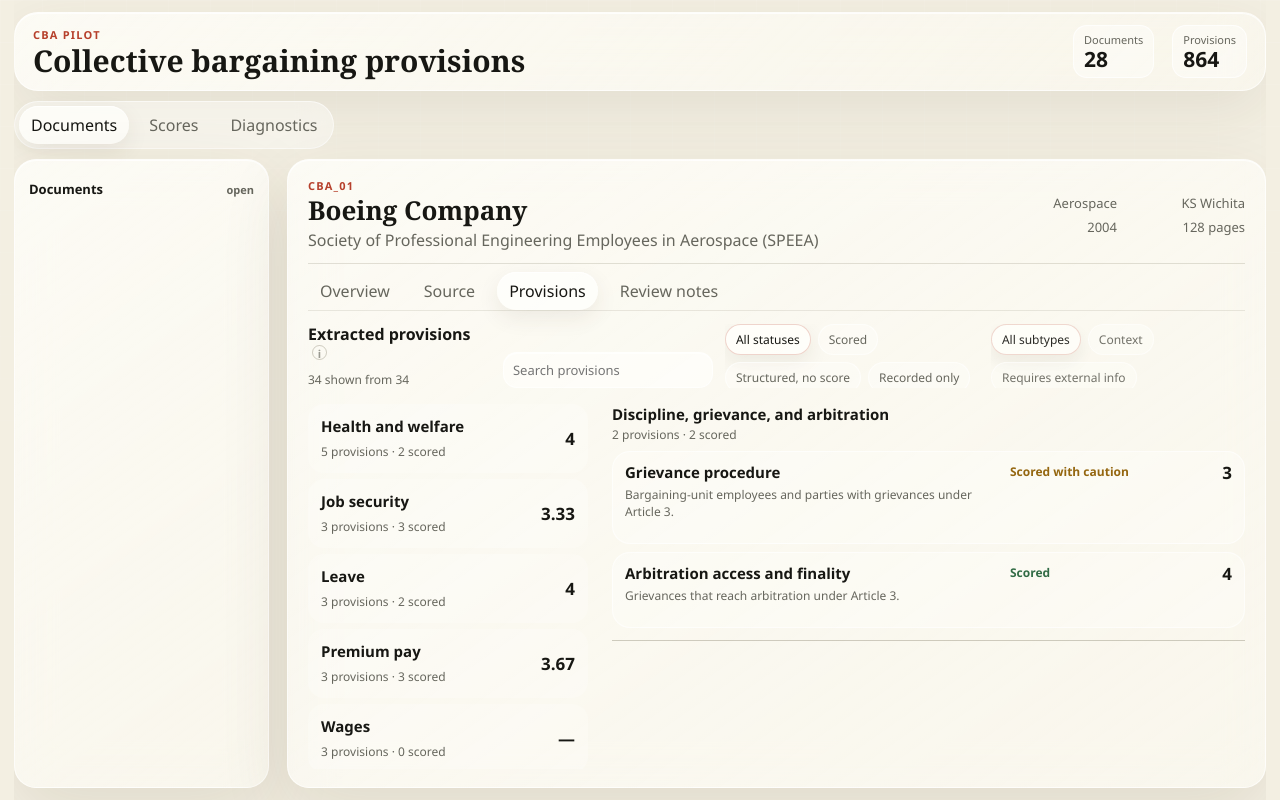
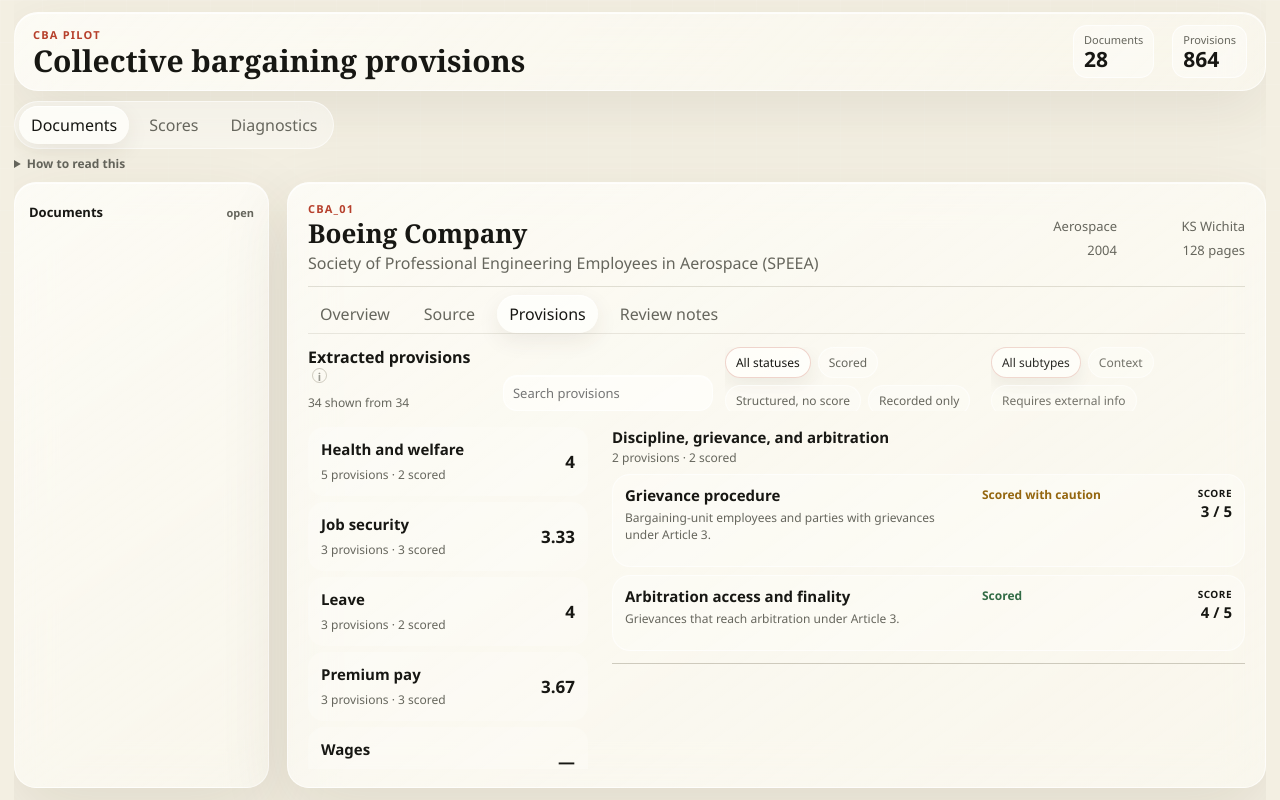
Before and after one commit to prashgarg/cba-pilot-site, a React (Vite) app: page / in a window 1280 px wide. Both pictures are taken after a click on the button 975 px from the left and 737 px from the top of the page. Built offline with nearby package versions, Linux system fonts and the light colour scheme.

Commit message:
Tighten site readability and diagnostics

```diff
--- a/src/main.jsx
+++ b/src/main.jsx
@@ -243,6 +243,13 @@
             </button>
           ))}
         </nav>
+        <details className="readGuide">
+          <summary>How to read this</summary>
+          <p>
+            Provisions are extracted contract objects. Some receive scalar scores; others are kept as structured evidence,
+            context, external-plan references, normalization cases, or future scoring candidates.
+          </p>
+        </details>
 
         {view === "documents" && (
         <section className="workspace">
@@ -605,6 +612,7 @@
   const shownFields = fields.slice(0, 3);
   const hiddenFields = fields.slice(3);
   const scoreShown = scoreValue(record, score);
+  const scored = hasNumericScore(scoreShown);
   return (
     <details className="recordCard">
       <summary>
@@ -617,10 +625,17 @@
             {statusLabel}
             {statusDetail ? <em>{statusDetail}</em> : null}
           </span>
-          <strong>{format(scoreShown)}</strong>
+          <span className={`scoreBadge ${scored ? "scored" : ""}`}>
+            <em>Score</em>
+            <strong>{scored ? `${format(scoreShown)} / 5` : "—"}</strong>
+          </span>
         </div>
       </summary>
-      {score?.explanation && <p className="explain">{score.explanation}</p>}
+      {score?.explanation && (
+        <p className="explain">
+          <strong>Score reason:</strong> {score.explanation}
+        </p>
+      )}
       {record.scoreability?.reason && (
         <p className="whyLine">
           <strong>{statusDetail ? `Why ${statusDetail.toLowerCase()}:` : "Why:"}</strong>{" "}
--- a/src/styles.css
+++ b/src/styles.css
@@ -131,6 +131,28 @@
   color: var(--ink);
   background: rgba(255,255,252,.74);
   box-shadow: 0 8px 22px rgba(70, 57, 31, .08), inset 0 1px 0 rgba(255,255,255,.76);
+}
+.readGuide {
+  flex: 0 0 auto;
+  width: fit-content;
+  max-width: 760px;
+  margin: -4px 0 10px;
+  padding: 0;
+  color: var(--muted);
+  font-size: 12px;
+}
+.readGuide summary {
+  cursor: pointer;
+  color: var(--muted);
+  font-weight: 800;
+}
+.readGuide p {
+  margin: 7px 0 0;
+  padding: 9px 12px;
+  border: 1px solid rgba(255,255,255,.58);
+  border-radius: 14px;
+  background: rgba(255,255,252,.38);
+  line-height: 1.4;
 }
 
 .workspace {
@@ -520,14 +542,9 @@
 .recordTop,
 .provisionRow {
   display: grid;
-  grid-template-columns: minmax(0, 1fr) 150px 60px;
+  grid-template-columns: minmax(0, 1fr) 150px 88px;
   gap: 12px;
   align-items: start;
-}
-.provisionRow > strong {
-  font-size: 17px;
-  line-height: 1.2;
-  text-align: right;
 }
 .compactRecord strong,
 .recordCard h4 {
@@ -593,6 +610,26 @@
 .statusText.warn { color: var(--warn); }
 .statusText.cool { color: var(--cool); }
 .statusText.muted { color: var(--muted); }
+.scoreBadge {
+  display: grid;
+  justify-items: end;
+  gap: 2px;
+  color: var(--faint);
+}
+.scoreBadge em {
+  font-size: 10px;
+  font-style: normal;
+  font-weight: 800;
+  letter-spacing: .05em;
+  text-transform: uppercase;
+}
+.scoreBadge strong {
+  font-size: 15px;
+  line-height: 1.2;
+}
+.scoreBadge.scored {
+  color: var(--ink);
+}
 
 .singlePanel {
   display: flex;
@@ -635,6 +672,9 @@
   border-radius: 0 12px 12px 0;
   color: var(--muted);
   font-size: 13px;
+}
+.explain strong {
+  color: var(--ink);
 }
 .whyLine {
   margin: 10px 0 0;
@@ -742,7 +782,12 @@
   cursor: pointer;
   font-weight: 800;
 }
-.auditGrid,
+.auditGrid {
+  display: grid;
+  grid-template-columns: 1fr 1fr;
+  gap: 24px;
+  margin-top: 14px;
+}
 .diagnosticGrid {
   display: grid;
   grid-template-columns: repeat(3, minmax(0, 1fr));
@@ -779,6 +824,17 @@
   margin-top: 3px;
   font-size: 23px;
   line-height: 1.05;
+}
+.countCard {
+  min-width: 0;
+}
+.countCard h3 {
+  margin-bottom: 8px;
+}
+.countCard .countRow {
+  display: grid;
+  grid-template-columns: minmax(0, 1fr) auto;
+  align-items: baseline;
 }
 .auditItem,
 .countRow {
```
